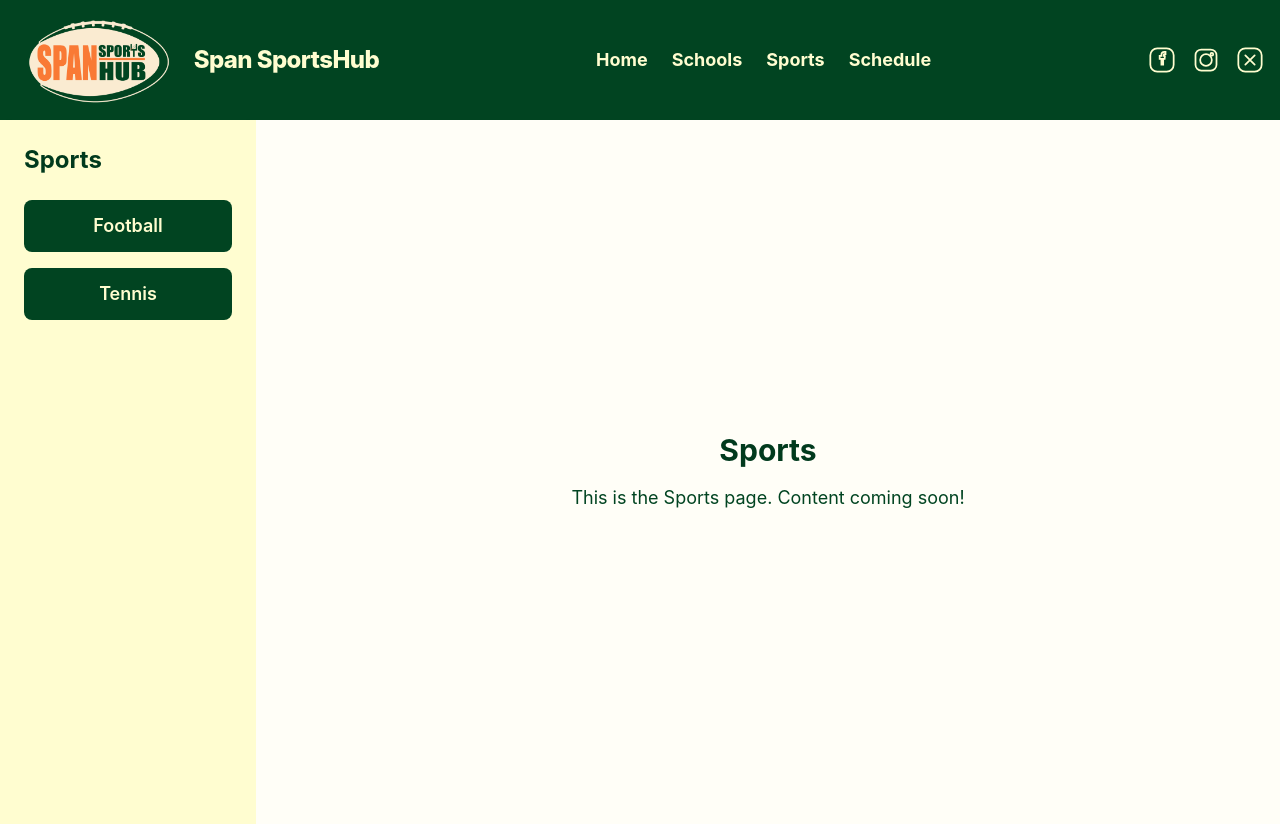
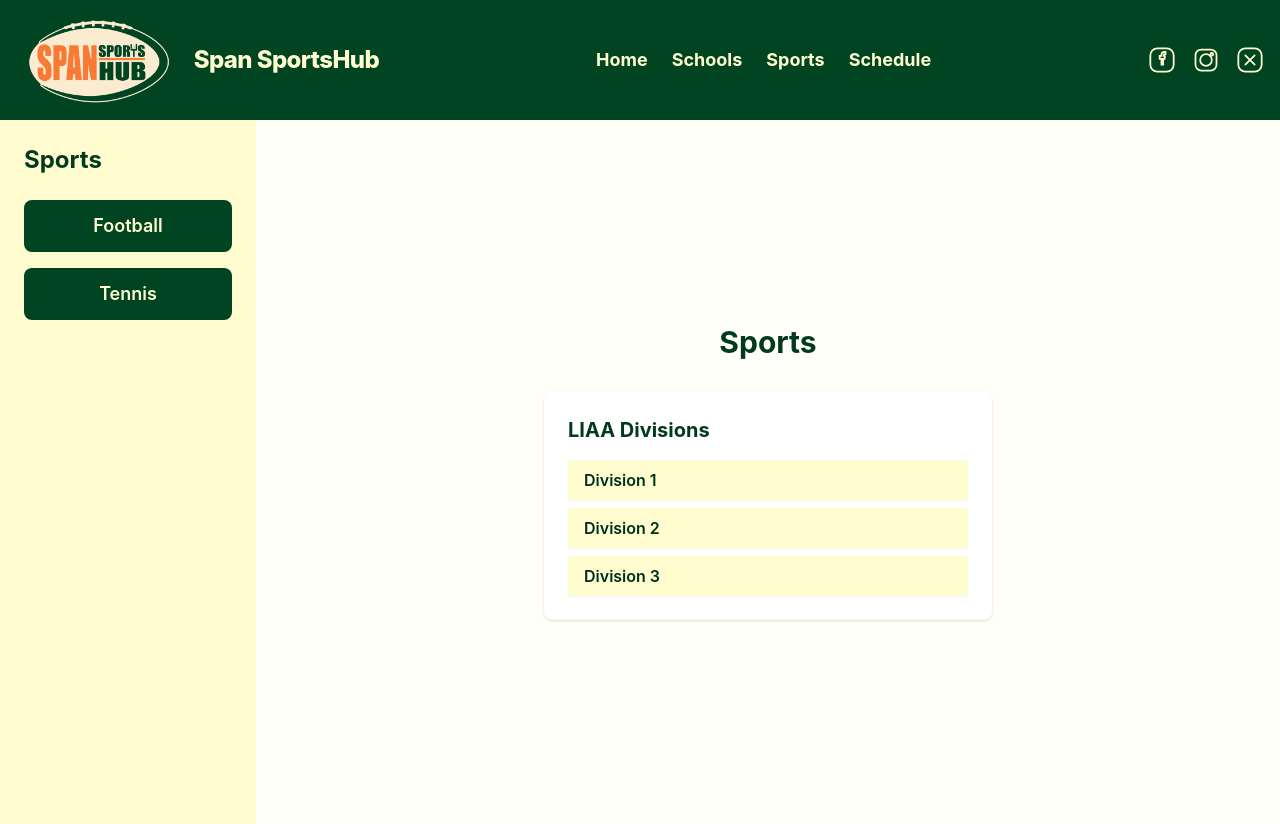
Before and after one commit to CoalValleyTech/nepa-frontend, a React (Vite) app: page /sports in a window 1280 px wide. Both pictures are taken after a click on the button "Football". Built offline with nearby package versions, Linux system fonts and the light colour scheme.

Commit message:
Add football divisions

```diff
--- a/src/pages/Sports.tsx
+++ b/src/pages/Sports.tsx
@@ -1,6 +1,16 @@
 import Header from '../components/Header';
+import { useState } from 'react';
 
-const Sports = () => (
+const divisions = [
+  'Division 1',
+  'Division 2',
+  'Division 3',
+];
+
+const Sports = () => {
+  const [showDivisions, setShowDivisions] = useState(false);
+
+  return (
     <div className="min-h-screen">
       <Header />
       <div className="flex">
@@ -8,17 +18,38 @@ const Sports = () => (
         <aside className="w-64 bg-cream-100 p-6 flex flex-col items-start min-h-[calc(100vh-6rem)] shadow-md">
           <h2 className="text-2xl font-bold text-primary-600 mb-6">Sports</h2>
           <div className="grid gap-4 w-full">
-          <button className="w-full py-3 px-4 rounded-lg bg-primary-500 text-cream-100 font-semibold text-lg hover:bg-primary-600 transition-colors">Football</button>
-          <button className="w-full py-3 px-4 rounded-lg bg-primary-500 text-cream-100 font-semibold text-lg hover:bg-primary-600 transition-colors">Tennis</button>
+            <button
+              className="w-full py-3 px-4 rounded-lg bg-primary-500 text-cream-100 font-semibold text-lg hover:bg-primary-600 transition-colors"
+              onClick={() => setShowDivisions(true)}
+            >
+              Football
+            </button>
+            <button className="w-full py-3 px-4 rounded-lg bg-primary-500 text-cream-100 font-semibold text-lg hover:bg-primary-600 transition-colors">
+              Tennis
+            </button>
           </div>
         </aside>
-      {/* Main content area (empty for now) */}
+        {/* Main content area */}
         <main className="flex-1 flex flex-col items-center justify-center bg-cream-50 py-16">
           <h1 className="text-3xl font-bold text-primary-600 mb-4">Sports</h1>
+          {showDivisions ? (
+            <div className="w-full max-w-md bg-white rounded-lg shadow p-6 mt-4">
+              <h2 className="text-xl font-bold text-primary-600 mb-4">LIAA Divisions</h2>
+              <ul className="space-y-2">
+                {divisions.map((division) => (
+                  <li key={division} className="px-4 py-2 rounded bg-cream-100 text-primary-700 font-semibold shadow-sm">
+                    {division}
+                  </li>
+                ))}
+              </ul>
+            </div>
+          ) : (
             <p className="text-lg text-primary-500">This is the Sports page. Content coming soon!</p>
+          )}
         </main>
       </div>
     </div>
   );
+};
 
 export default Sports;
```
Lines whose indentation alone changed are shown as unchanged.
